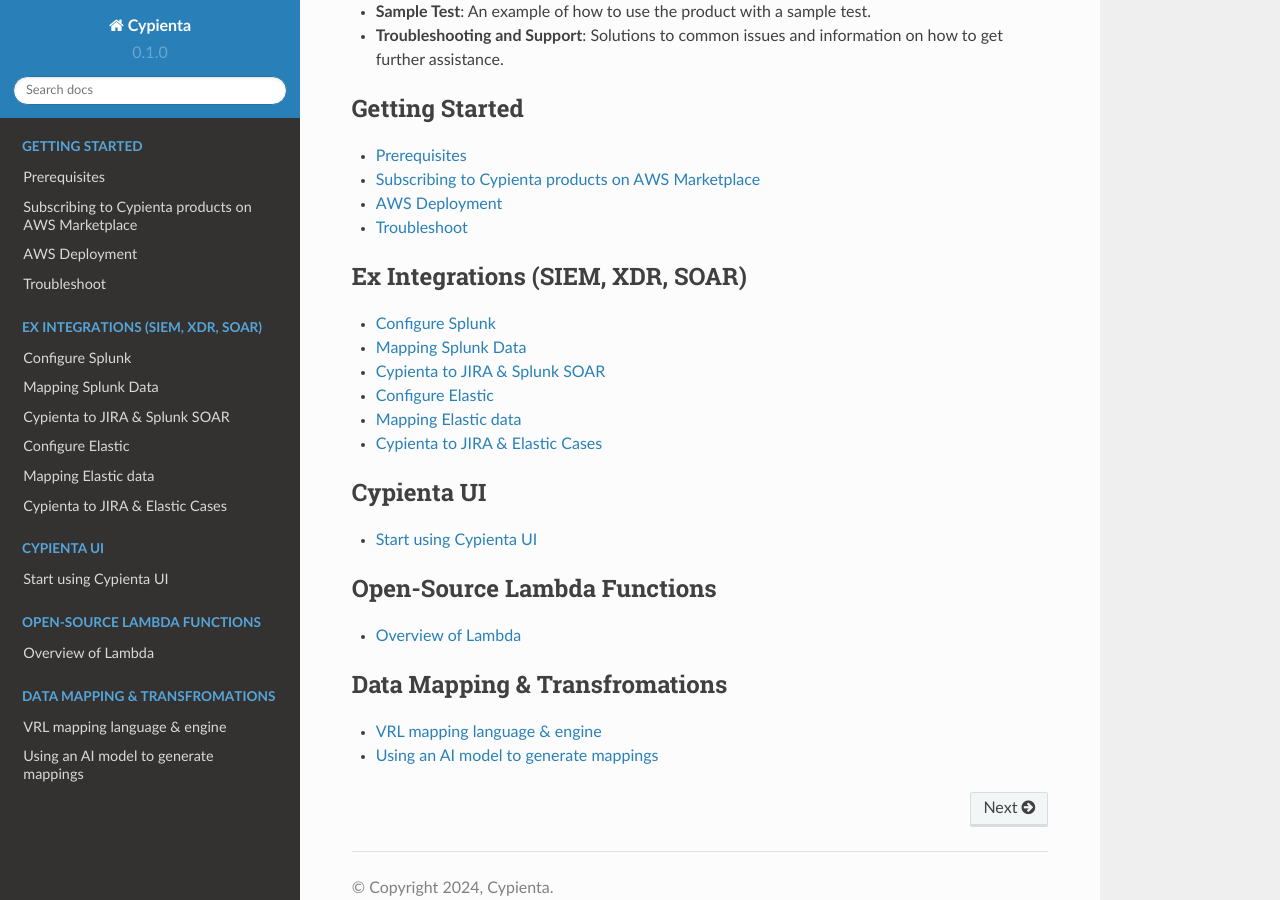
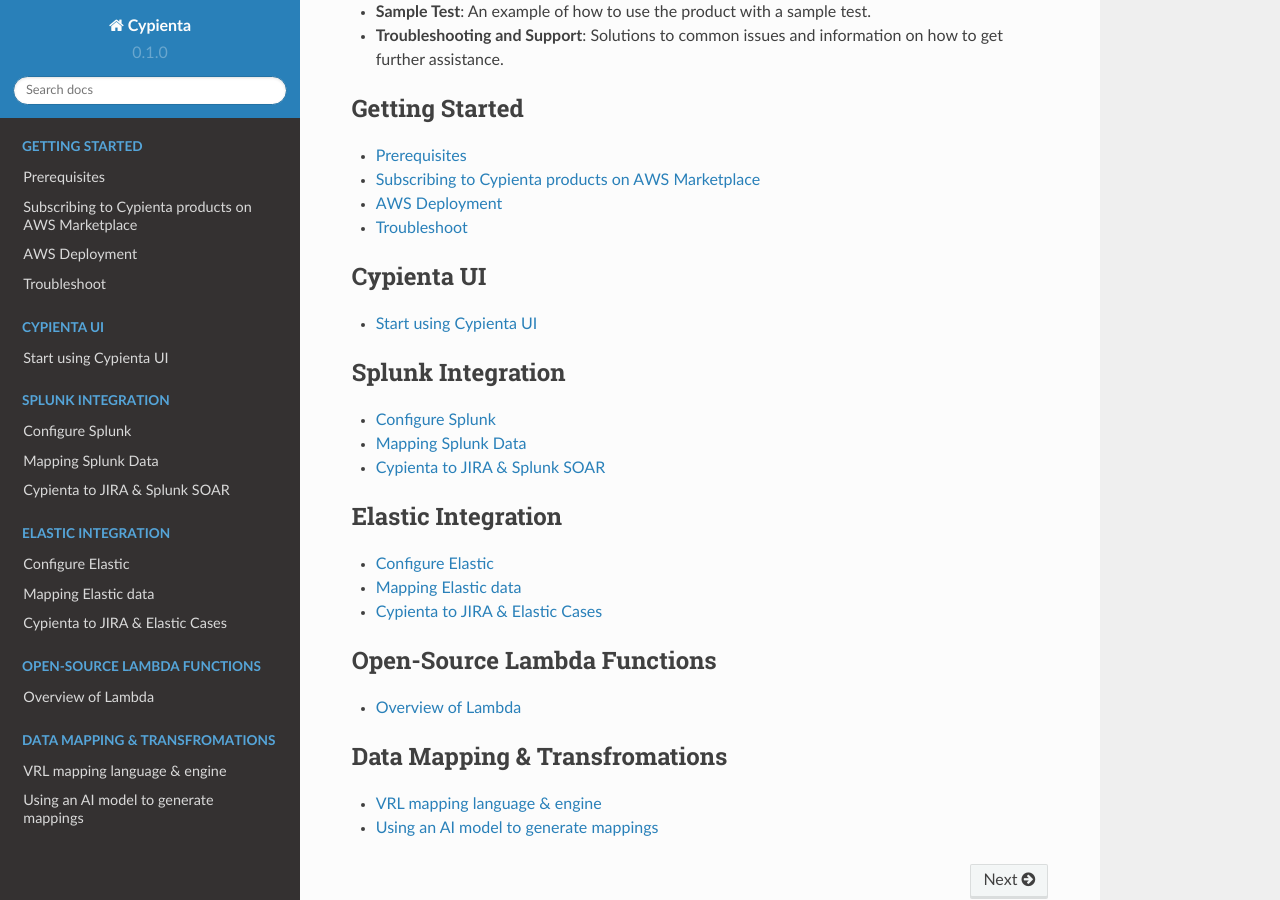
Before and after one commit to cypienta/docs, a Sphinx documentation site: the page built from docs/source/index.rst, in a window 1280 px wide and 900 px high, scrolled down 400 px. Built offline with Sphinx 7.4.7 and the Read the Docs theme 2.0.0, drawn with Linux system fonts in a browser that asks for light colours.

Commit message:
sorting index

```diff
--- a/docs/source/index.rst
+++ b/docs/source/index.rst
@@ -22,20 +22,25 @@
 
 .. toctree::
     :maxdepth: 1
-    :caption: Ex Integrations (SIEM, XDR, SOAR)
+    :caption: Cypienta UI
+
+    deploy_ui/start_using
+
+.. toctree::
+    :maxdepth: 1
+    :caption: Splunk Integration
 
     splunk/splunk
     splunk/vrl
     splunk/output
+
+.. toctree::
+    :maxdepth: 1
+    :caption: Elastic Integration
+
     elastic/elastic
     elastic/vrl
     elastic/output
-
-.. toctree::
-    :maxdepth: 1
-    :caption: Cypienta UI
-
-    deploy_ui/start_using
 
 .. toctree::
     :maxdepth: 1
```
